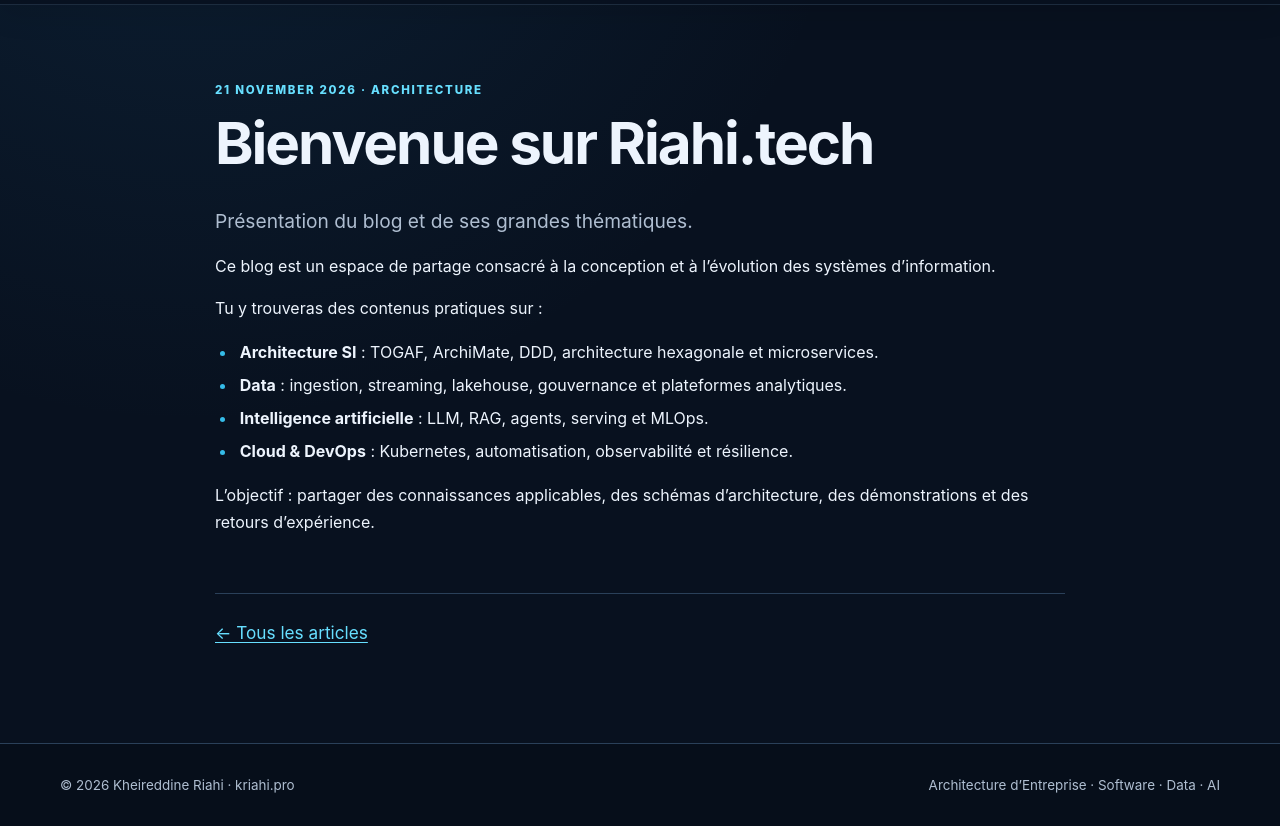
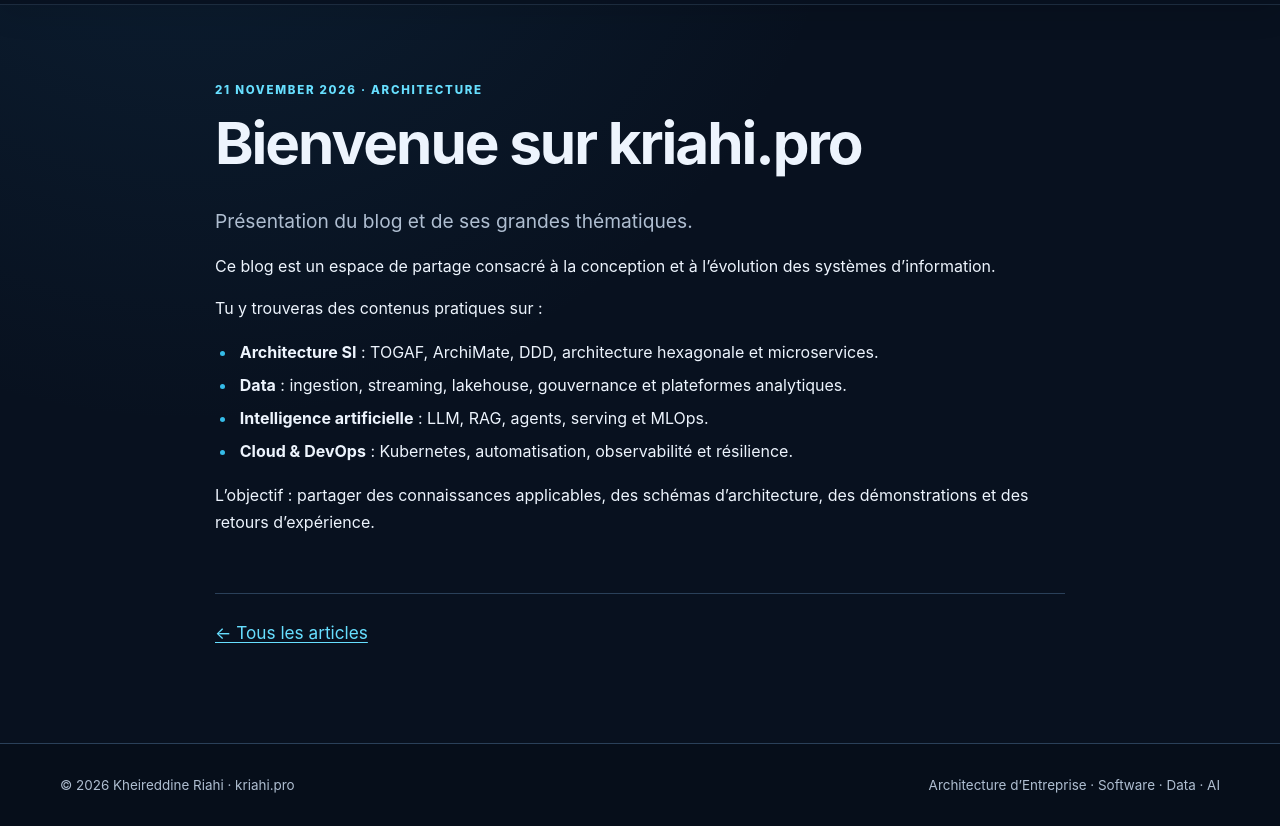
Before and after one commit to KRiahi345/kriahi, a Jekyll site: the page built from _posts/2026-11-21-bienvenue-sur-riahi-tech.md, in a window 1280 px wide, cut to the strip 88-914 px from the top of the page. Built offline with Jekyll 4.4.1, drawn with Linux system fonts in a browser that asks for light colours.

Commit message:
Replace legacy Riahi.tech title

```diff
--- a/_posts/2026-11-21-bienvenue-sur-riahi-tech.md
+++ b/_posts/2026-11-21-bienvenue-sur-riahi-tech.md
@@ -1,6 +1,6 @@
 ---
 layout: post
-title: "Bienvenue sur Riahi.tech"
+title: "Bienvenue sur kriahi.pro"
 date: 2026-11-21 09:00:00 +0100
 categories: [Architecture]
 tags: [blog, architecture, data, ia]
```
